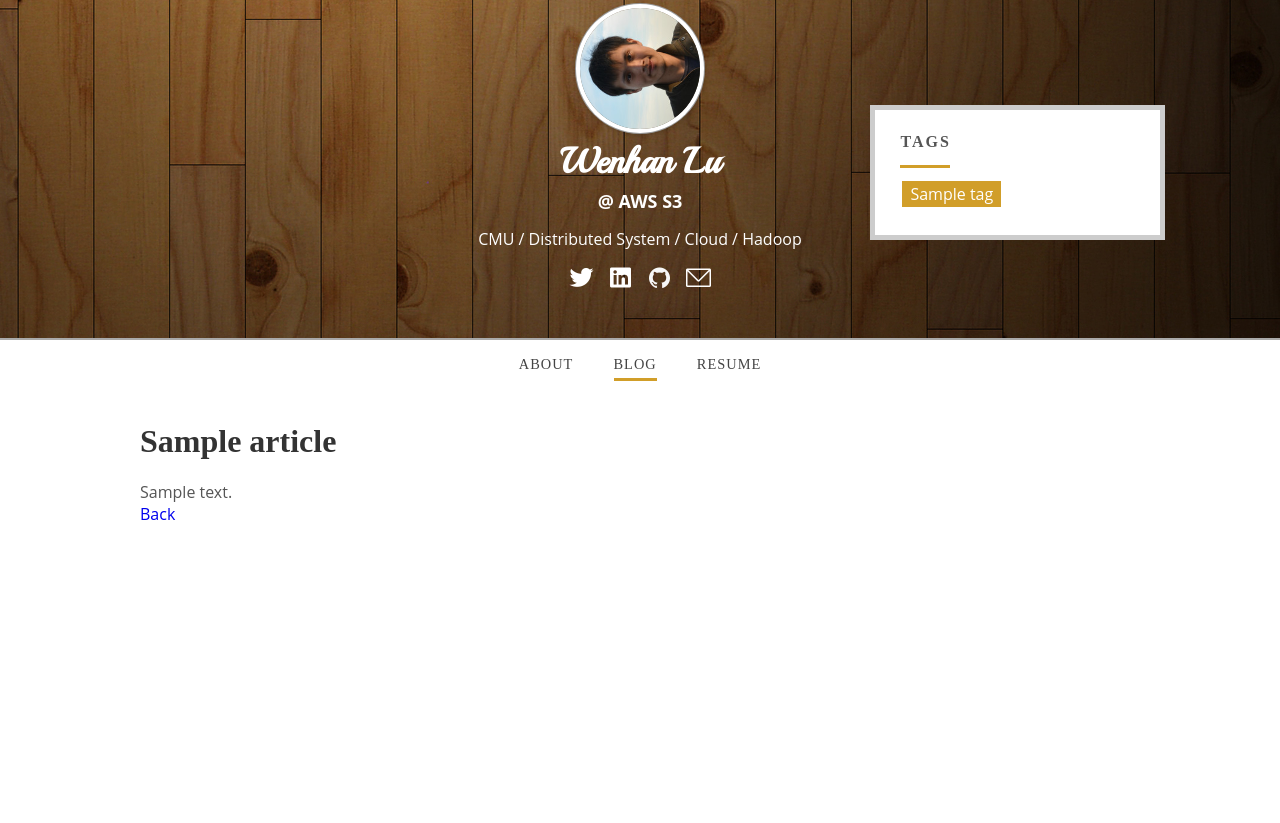
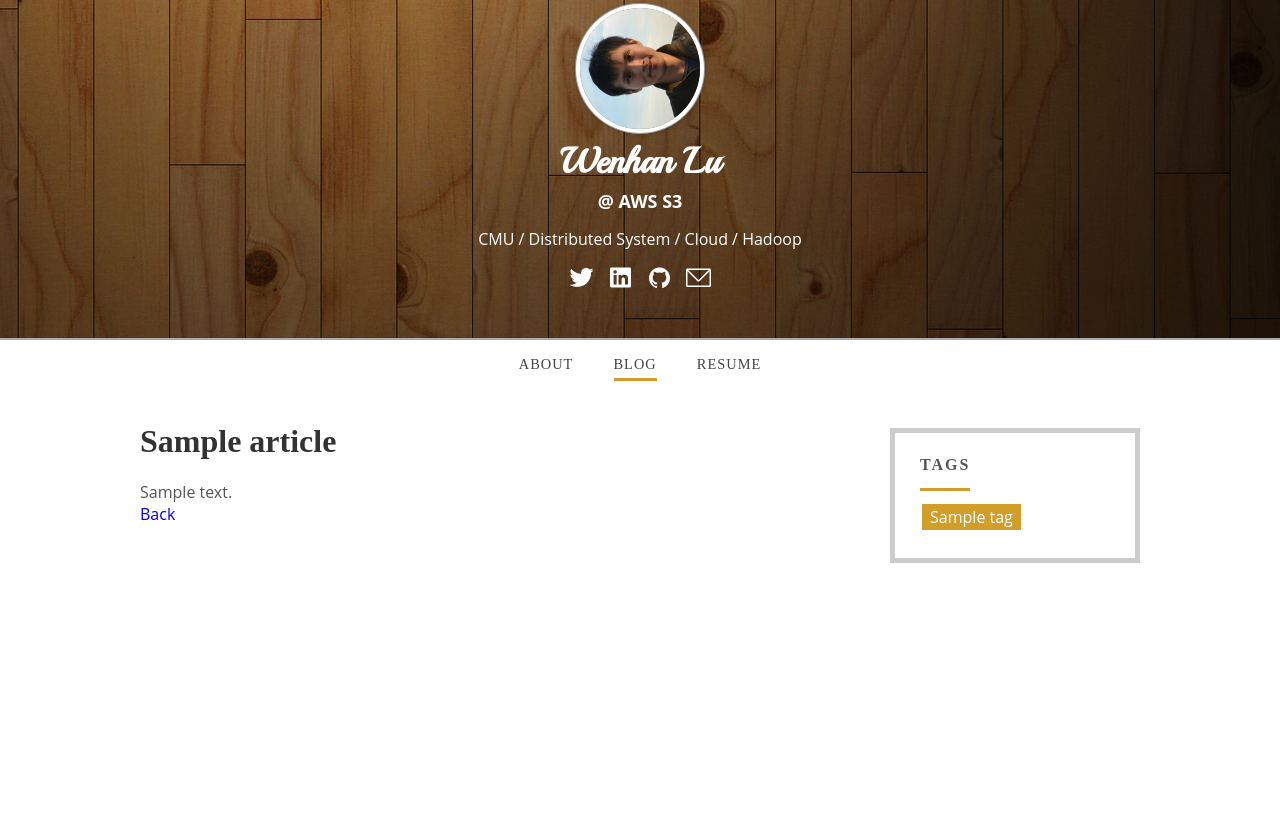
Before and after one commit to wenhanl/blog, a Rails app: page /articles/1 in a window 1280 px wide. Shown: the top 823 px of the page. Run offline with Rails 7, Linux system fonts and the light colour scheme; tables that the repository leaves empty hold one stand-in row (values such as "Sample post"); style sheets or scripts are compiled from the project's sources; parts of the project's set-up code (start-up, migrations or seed data) failed here and were passed over; some libraries are stand-ins or nearby versions; some web fonts are replaced.

Commit message:
Fix blog view can't use slick.js in previous commit

```diff
--- a/app/assets/stylesheets/_article_view.css.scss
+++ b/app/assets/stylesheets/_article_view.css.scss
@@ -38,10 +38,10 @@
 }
 
 .article-view-right {
-	width: 23%;
-	position: fixed;
-	left: 68%;
-	top: 70px;
+	// width: 23%;
+	// position: fixed;
+	// left: 68%;
+	// top: 70px;
 }
 
 .article-view-left {
--- a/app/assets/stylesheets/_header.css.scss
+++ b/app/assets/stylesheets/_header.css.scss
@@ -36,6 +36,14 @@
     	text-align: center;
     	font-size: 36px;
     	margin-bottom: 5px;
+
+    	a {
+    		color: #fff;
+    	}
+
+    	a:hover {
+    		text-decoration: underline;
+    	}
     }
 
     h2 {
--- a/app/views/shared/_footer.html.erb
+++ b/app/views/shared/_footer.html.erb
@@ -1,3 +1,10 @@
+		</div>
+
+		<div class="section-resume">
+			<h1>Stay tuned!</h1>
+		</div>
+
+	</div>
 	<a href="#" class="b-top"></a>
 </div>
 
--- a/app/views/shared/_header.html.erb
+++ b/app/views/shared/_header.html.erb
@@ -1,6 +1,44 @@
+<%= stylesheet_link_tag 'slick' %>
+<%= javascript_include_tag "slick.min" %>
+
+<script>
+	$(function(){
+		var slider = $(".slider");
+		slider.slick({
+			arrows: false,
+			initialSlide: 1
+		});
+
+		$(".tab-about").click(function(){
+			slider.slick('slickGoTo', 0);
+			var curr = $(".tab-about");
+			curr.siblings().removeClass("selected");
+			curr.addClass("selected");
+		});
+		$(".tab-blog").click(function(){
+			var curr = $(".tab-blog");
+			if (curr.hasClass("selected")) {
+				window.location = "/";
+			} else {
+				slider.slick('slickGoTo', 1);
+				curr.siblings().removeClass("selected");
+				curr.addClass("selected");
+			}
+
+		});
+		$(".tab-resume").click(function(){
+			slider.slick('slickGoTo', 2);
+			var curr = $(".tab-resume");
+			curr.siblings().removeClass("selected");
+			curr.addClass("selected");
+		});
+	});
+
+</script>
+
 <div class="header lazy" data-original="wooden-background.jpg">
 	<%= image_tag "/avatar/avatar.jpg", :class => "avatar"%>
-	<h1>Wenhan Lu</h1>
+	<h1><a href="/">Wenhan Lu</a></h1>
 	<h2>@ AWS S3</h2>
 	<p> CMU / Distributed System / Cloud / Hadoop </p>
 	<div class="social">
@@ -24,3 +62,10 @@
 </div>
 
 <div class="container main" data-no-turbolink>
+	<div class="slider" data-slick='{"slidesToShow": 1, "slidesToScroll": 1}'>
+
+	<div class="section-about">
+		<h1>Stay tuned!</h>
+	</div>
+
+	<div class="section-blog">
```
Also changed, not shown: app/views/articles/index.html.erb (+5 -53 lines).
